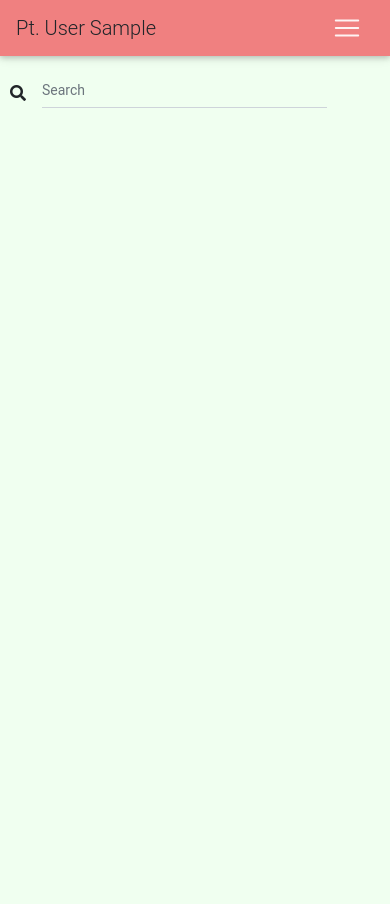
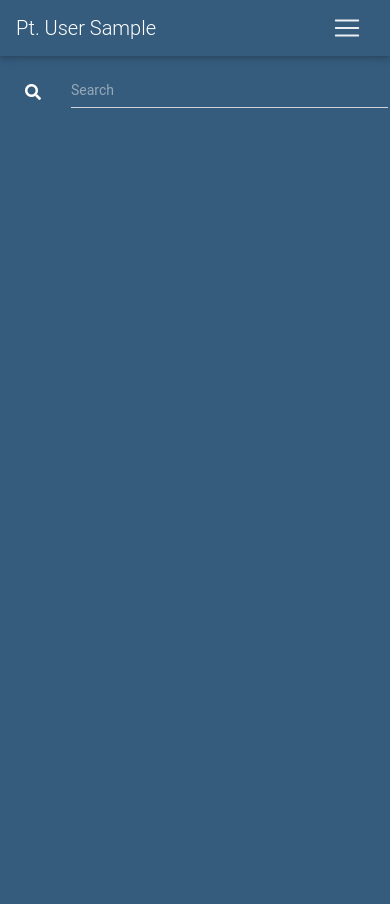
Before and after one commit to CampaUTN/kineapp-backend, a Django app: page / in a window 390 px wide. Before the commit the page ends 108 px from the top, so only its background shows below. Run offline with Django 3.2, Linux system fonts and the light colour scheme; the visitor is signed in with stand-in values (Sample User, id 1); data that the repository does not hold is empty; some libraries are stand-ins or nearby versions.

Commit message:
Fix styles according to mobile application

```diff
--- a/kinesio/kinesioapp/templates/kinesioapp/users/sidebar.html
+++ b/kinesio/kinesioapp/templates/kinesioapp/users/sidebar.html
@@ -2,21 +2,26 @@
 <script src="{% static "js/sidebar.js" %}"></script>
 
 <div class="animated slideInLeft" style="margin-top: 10px">
-    <div>
+    <div style="width: 100%;">
         <form class="form-inline md-form form-sm mt-0">
-            <i class="fas fa-search" aria-hidden="true"></i>
-            <input id="search_list" class="form-control form-control-sm ml-3 w-75" type="text" placeholder="Search" aria-label="Search">
+            <div class="col" style=" max-width: 15px;">
+                <i class="fas fa-search" aria-hidden="true"></i>
+            </div>
+
+            <div class="col" style="width: 100%;">
+                <input id="search_clinical" class="form-control form-control-sm ml-3 white-text" style="width: 99%;" type="text" placeholder="Search" aria-label="Search">
+            </div>
         </form>
     </div>
 
-    <div id="list_data" class="list-group" style="margin-top: 10px">
-        {% if license %}
+    <div id="list_data" class="list-group list-group-flush scrollbar scrollbar-primary" style="margin-top: 10px">
+        {% if user.is_medic %}
             {% for patient in patients %}
-                <a onclick="get_clinical_history(1)" class="list-group-item list-group-item-action">{{ patient.name }}</a>
+                <a onclick="get_clinical_history_by_patient({{ patient.pk }})" class="list-group-item list-group-item-action waves-effect"> Pt. {{ patient.last_name }} {{ patient.first_name }}</a>
             {% endfor %}
         {% else %}
             {% for clinical_history in clinical_histories %}
-                <a onclick="get_clinical_history({{ clinical_history.pk }})" class="list-group-item list-group-item-action">{{ clinical_history.description }}</a>
+                <a onclick="get_clinical_history({{ clinical_history.pk }})" class="list-group-item list-group-item-action waves-effect"> Dr. {{ clinical_history.medic.last_name }} {{ clinical_history.medic.first_name }}</a>
             {% endfor %}
         {%  endif %}
     </div>
--- a/kinesio/kinesioapp/templates/layout/base.html
+++ b/kinesio/kinesioapp/templates/layout/base.html
@@ -9,12 +9,12 @@
 
     <title>{% block title %}<<< Insert title on any template that extends base.html! >>>{% endblock %}</title>
 
+    <!-- Font Awesome -->
+    <link rel="stylesheet" href="https://use.fontawesome.com/releases/v5.8.2/css/all.css">
+
     <!-- Jquery and PopperJS (Bootstrap 4 requirements) -->
     <script src="https://ajax.googleapis.com/ajax/libs/jquery/3.4.1/jquery.min.js"></script>
     <script src="https://cdnjs.cloudflare.com/ajax/libs/popper.js/1.14.7/umd/popper.min.js" integrity="sha384-UO2eT0CpHqdSJQ6hJty5KVphtPhzWj9WO1clHTMGa3JDZwrnQq4sF86dIHNDz0W1" crossorigin="anonymous"></script>
-
-    <!-- Font Awesome -->
-    <link rel="stylesheet" href="https://use.fontawesome.com/releases/v5.8.2/css/all.css">
 
     <!-- Bootstrap 4 -->
     <link rel="stylesheet" href="https://stackpath.bootstrapcdn.com/bootstrap/4.3.1/css/bootstrap.min.css" integrity="sha384-ggOyR0iXCbMQv3Xipma34MD+dH/1fQ784/j6cY/iJTQUOhcWr7x9JvoRxT2MZw1T" crossorigin="anonymous">
@@ -24,19 +24,30 @@
     <script src="https://apis.google.com/js/platform.js" async defer></script>
     <meta name="google-signin-client_id" content="989785370858-vo6q8dpnjs4d5gr08k6s0to4opp1repi.apps.googleusercontent.com">
 
-    <!-- Material Design Bootstrap -->
-    <link href="https://cdnjs.cloudflare.com/ajax/libs/mdbootstrap/4.8.7/css/mdb.min.css" rel="stylesheet">
-    <!-- MDB core JavaScript -->
-    <script type="text/javascript" src="https://cdnjs.cloudflare.com/ajax/libs/mdbootstrap/4.8.7/js/mdb.min.js"></script>
+    <!-- Slick Sliders -->
+    <link rel="stylesheet" type="text/css" href="//cdn.jsdelivr.net/npm/slick-carousel@1.8.1/slick/slick.css"/>
+    <link rel="stylesheet" type="text/css" href="slick/slick-theme.css"/>
+    <script type="text/javascript" src="https://cdn.jsdelivr.net/npm/slick-carousel@1.8.1/slick/slick.min.js"></script>
 
-    <link  rel="stylesheet" href="{% static "css/main.css" %}">
-    <script src="{% static "js/index.js" %}"></script>
+    <!-- Lightbox -->
+    <link rel="stylesheet" href="https://cdn.jsdelivr.net/gh/fancyapps/fancybox@3.5.7/dist/jquery.fancybox.min.css" />
+    <script src="https://cdn.jsdelivr.net/gh/fancyapps/fancybox@3.5.7/dist/jquery.fancybox.min.js"></script>
+
+
+
+
 </head>
 
 <body data-spy="scroll" data-target="#header" class="">
+<!-- Load faster and more working effects -->
+<!-- Material Design Bootstrap -->
+<link href="https://cdnjs.cloudflare.com/ajax/libs/mdbootstrap/4.8.7/css/mdb.min.css" rel="stylesheet">
+
+
+<link  rel="stylesheet" href="{% static "css/main.css" %}">
 
 {% include 'layout/navbar.html' %}
-<div>
+<div class="box">
     {% block body %}{% endblock %}
 
 </div>
@@ -46,5 +57,11 @@
         </div>
     </div>
 </div>
+
+<!-- JS Block -->
+<!-- MDB core JavaScript -->
+<script type="text/javascript" src="https://cdnjs.cloudflare.com/ajax/libs/mdbootstrap/4.8.7/js/mdb.min.js"></script>
+
+<script src="{% static "js/index.js" %}"></script>
 </body>
 </html>
--- a/kinesio/kinesioapp/templates/layout/navbar.html
+++ b/kinesio/kinesioapp/templates/layout/navbar.html
@@ -1,12 +1,12 @@
 <nav class="mb-1 navbar navbar-expand-lg navbar-dark">
     {% if user.is_authenticated %}
-        {% if user.license %}
-            <a class="navbar-brand disabled">Dr. {{ user.last_name }} {{ user.first_name }}</a>
+        {% if user.is_medic %}
+            <a class="navbar-brand disabled white-text">Dr. {{ user.last_name }} {{ user.first_name }}</a>
         {% else %}
-            <a class="navbar-brand disabled">Pt. {{ user.last_name }} {{ user.first_name }}</a>
+            <a class="navbar-brand disabled white-text">Pt. {{ user.last_name }} {{ user.first_name }}</a>
         {% endif %}
     {% else %}
-        <a class="navbar-brand disabled">KinesioApp</a>
+        <a class="navbar-brand disabled white-text">KineApp</a>
     {% endif %}
 
     <button class="navbar-toggler" type="button" data-toggle="collapse" data-target="#navbarSupportedContent-4"
--- a/kinesio/static/css/main.css
+++ b/kinesio/static/css/main.css
@@ -3,12 +3,42 @@ html {
 }
 
 body {
-  min-height: 100%;
-  background: honeydew;
+    height: 100%;
+    background: #355C7D;
+}
+
+.box {
+    height: 100%;
+}
+
+#sidebar_row {
+    height: 100%;
+}
+
+.data {
+    width: 100%;
+    height: 100%;
+    position: relative;
+}
+
+.white-text {
+    color: white;
+}
+
+#card_session {
+    width: 100%;
+    height: 100%;
+    position: absolute;
+    top: 0;
+    left: 0;
+}
+
+#card_history {
+    margin-top: 10px;
 }
 
 nav {
-  background: lightcoral;
+    background: #355C7D;
 }
 
 .container {
@@ -23,7 +53,7 @@ nav {
 }
 
 .logo_title_index {
-    color: #1063AF;
+    color: lightcoral;
 }
 
 .popover {
@@ -33,6 +63,10 @@ nav {
 
 .popover .arrow:after {
     border-right-color: lightcoral;
+}
+
+.popover-body {
+    color: white;
 }
 
 .google_center {
@@ -49,15 +83,75 @@ nav {
     color: #1da1f2;
 }
 
-.button_honey {
-    background: honeydew;
+.button_lightcoral {
+    background: lightcoral;
 }
 
 .card {
     width: 95%;
-    margin-top: 10px;
+    min-height: 500px;
+    height: auto;
+    display:inline-block;
 }
 
 .card-header {
     background: lightcoral;
 }
+
+.list-group-item.active, .list-group-item.active:hover, .list-group-item.active:focus {
+    background: lightcoral;
+    border-color: lightcoral;
+}
+
+
+div.col > .form-control::placeholder {
+    color: whitesmoke;
+    opacity: 0.5;
+}
+
+.fa-search {
+    color: white;
+}
+
+.fa-key, .fa-question {
+    color: #355C7D;
+}
+
+.md-form input[type="text"]:focus:not([readonly]),
+.md-form input[type="password"]:focus:not([readonly]){
+    -webkit-box-shadow: 0 1px 0 0 lightcoral;
+    box-shadow: 0 1px 0 0 lightcoral;
+    border-bottom: 1px solid lightcoral;
+}
+
+.custom-select:focus {
+    border-color: lightcoral;
+    outline: 0;
+    box-shadow: 0 0 0 .2rem #f0c3c8;
+}
+
+.slick-slide {
+    margin-left:10px;
+}
+
+.slick-list {
+    margin-left:-10px;
+}
+
+.fa-arrow-circle-right,
+.fa-arrow-circle-left {
+    color: #355C7D;
+    top: 45%;
+    left: 45%;
+    position:absolute;
+}
+
+.fa-arrow-left {
+    color: white;
+}
+
+.loader {
+    min-height: 50px;
+    min-width: 50px;
+    background: url("../images/loader.gif") no-repeat;
+}
--- a/kinesio/static/js/index.js
+++ b/kinesio/static/js/index.js
@@ -6,9 +6,6 @@ function signOut() {
 
 function onSuccess(googleUser) {
     var id_token = googleUser.getAuthResponse().id_token;
-
-    //For test purpose
-    console.log('google_token: ' + id_token)
 
     sessionStorage.setItem('google_token', id_token);
 
@@ -24,14 +21,16 @@ function onSuccess(googleUser) {
                     $('#modalGeneric').modal();
 
                 });
-            } else {
+            }
+        },
+        error: function(response){
+            if(response.status == 406) {
                 $('.modal-content').load('no_user/', function(){
                     $('#modalGeneric').modal({show:true});
                 });
+            } else {
+                console.log("There was an error.")
             }
-        },
-        error: function(){
-            console.log("There was an error. ")
         }});
 }
 
@@ -50,3 +49,12 @@ function renderButton() {
         'onfailure': onFailure
     });
 }
+
+function get_session(clinical_session_id) {
+    $.get('clinical_session/?clinical_session_id=' + clinical_session_id).then(function (data) {
+        $('#card_history').append(data).one("animationend", function(){
+            $('#card_session').removeClass('animated slideInRight')
+        });
+
+    })
+}
```
Also changed, not shown: kinesio/kinesioapp/templates/kinesioapp/login/secret_question.html (+7 -4 lines), kinesio/kinesioapp/templates/kinesioapp/users/clinical_history.html (+10 -6 lines), kinesio/static/js/secret_questions.js (+15 -11 lines), kinesio/static/js/sidebar.js (+22 -16 lines). Lines whose indentation alone changed are shown as unchanged.
